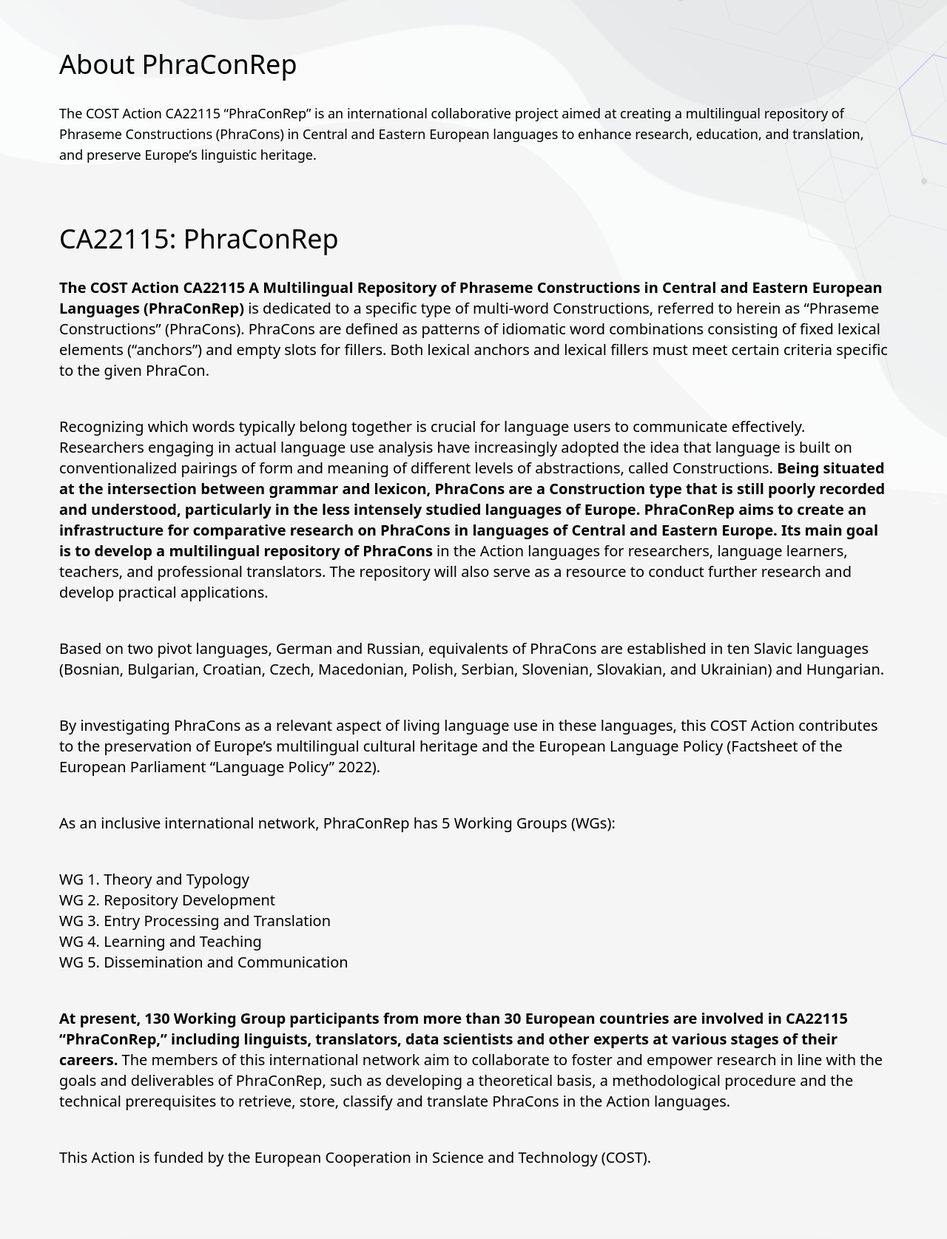
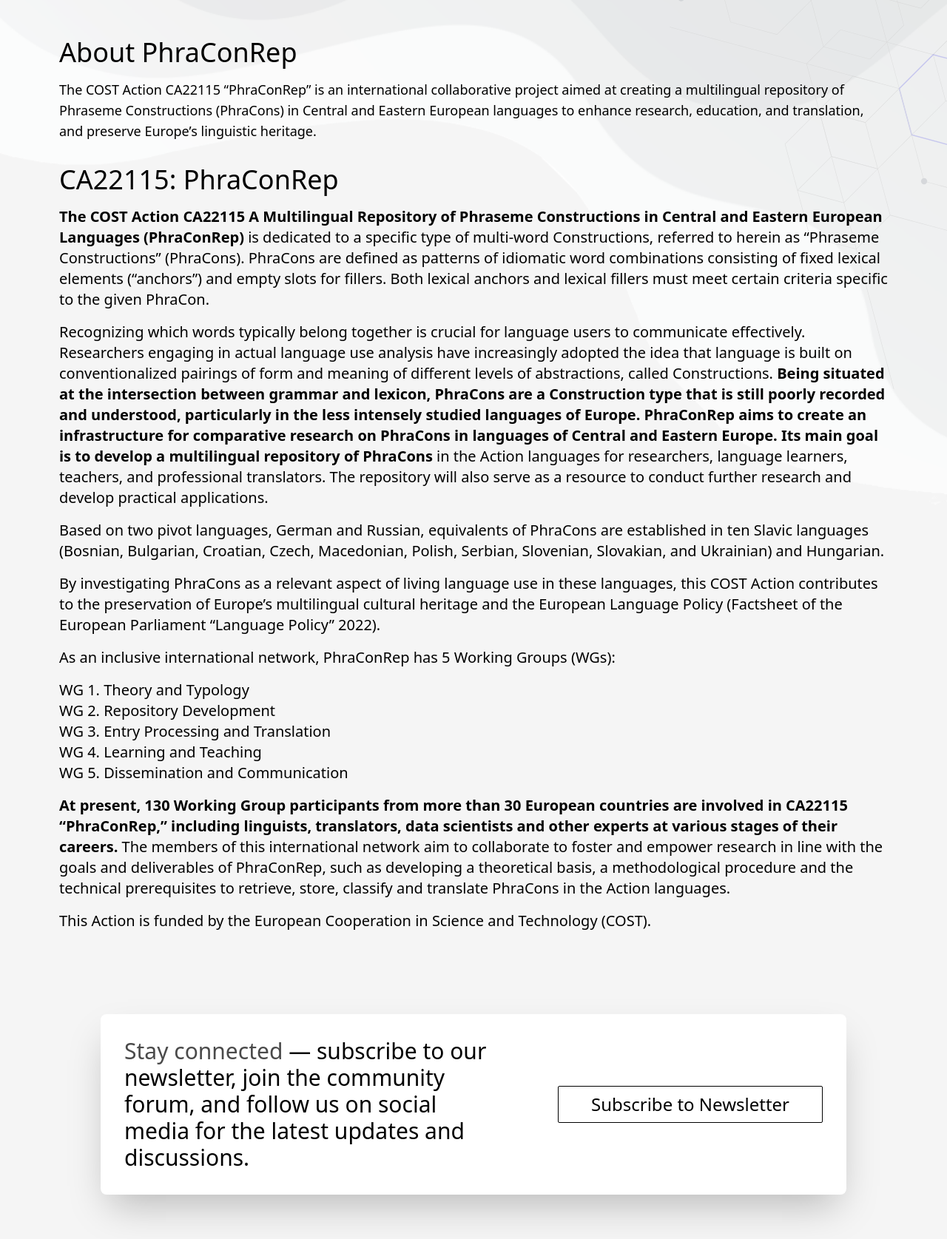
Before and after one commit to hosseinGith/phraconrep, a website: page public/about.html in a window 1280 px wide. Shown: the part 85-1760 px from the top of the page at 74% size. Drawn offline with Linux system fonts and the light colour scheme.

Commit message:
fixed about space y

```diff
--- a/public/about.html
+++ b/public/about.html
@@ -309,9 +309,7 @@
                         </a>
                       </li>
                       <li class="nav__submenu-item">
-                        <a href="" class="nav__submenu-link">
-                          News & Events
-                        </a>
+                        <a href="" class="nav__submenu-link"> News & Events </a>
                       </li>
                     </ul>
                   </div>
@@ -638,9 +636,9 @@
       </section>
     </header>
 
-    <main class="md:px-4">
-      <section class="container space-y-8 max-w-[1200px]">
-        <h1 class="h1TitlesTextSize pt-16">About PhraConRep</h1>
+    <main class="md:px-4 pt-12">
+      <section class="container space-y-4 max-w-[1200px]">
+        <h1 class="h1TitlesTextSize">About PhraConRep</h1>
         <p class="text-lg">
           The COST Action CA22115 “PhraConRep” is an international collaborative
           project aimed at creating a multilingual repository of Phraseme
@@ -649,9 +647,9 @@
           linguistic heritage.
         </p>
       </section>
-      <section class="container space-y-8 max-w-[1200px]">
-        <h2 class="h1TitlesTextSize pt-12">CA22115: PhraConRep</h2>
-        <div class="md:text-xl text-lg space-y-12">
+      <section class="container space-y-4 max-w-[1200px]">
+        <h2 class="h1TitlesTextSize">CA22115: PhraConRep</h2>
+        <div class="md:text-xl text-lg space-y-4">
           <p>
             <b
               >The COST Action CA22115 A Multilingual Repository of Phraseme
@@ -739,14 +737,14 @@
           </p>
         </div>
       </section>
-      <section class="container space-y-8 my-20 ]">
+      <section class="container space-y-4 my-20">
         <div
-          class="shadow-2xl bg-white grid xl:grid-cols-[1fr_max-content] grid-cols-1 items-center gap-20 justify-center sm:px-8 px-4 py-16 mx-auto max-w-[90%]"
+          class="shadow-2xl bg-white grid xl:grid-cols-[1fr_max-content] grid-cols-1 items-center gap-20 justify-center sm:px-8 px-4 mx-auto max-w-[90%] py-8 rounded-lg"
         >
-          <p class="lg:text-4xl md:text-2xl text-xl">
-            <span class="">Stay connected</span> — subscribe to our newsletter,
-            join the community forum, and follow us on social media for the
-            latest updates and discussions.
+          <p class="md:text-3xl text-xl">
+            <span class="lowOpacityText">Stay connected</span> — subscribe to
+            our newsletter, join the community forum, and follow us on social
+            media for the latest updates and discussions.
           </p>
           <button class="btn md:text-2xl sm:text-lg">
             Subscribe to Newsletter
@@ -758,7 +756,10 @@
       <section
         class="flex container gap-x-10 gap-y-2 justify-between items-center lg:flex-row flex-col mb-8"
       >
-        <p>All rights reserved <span id="copyWriteYear"></span> © PhraConRep Network</p>
+        <p>
+          All rights reserved <span id="copyWriteYear"></span> © PhraConRep
+          Network
+        </p>
         <p>phraconrepcostaction@gmail.com | CA22115</p>
       </section>
     </footer>
```
Also changed, not shown: src/styles/output.css.
